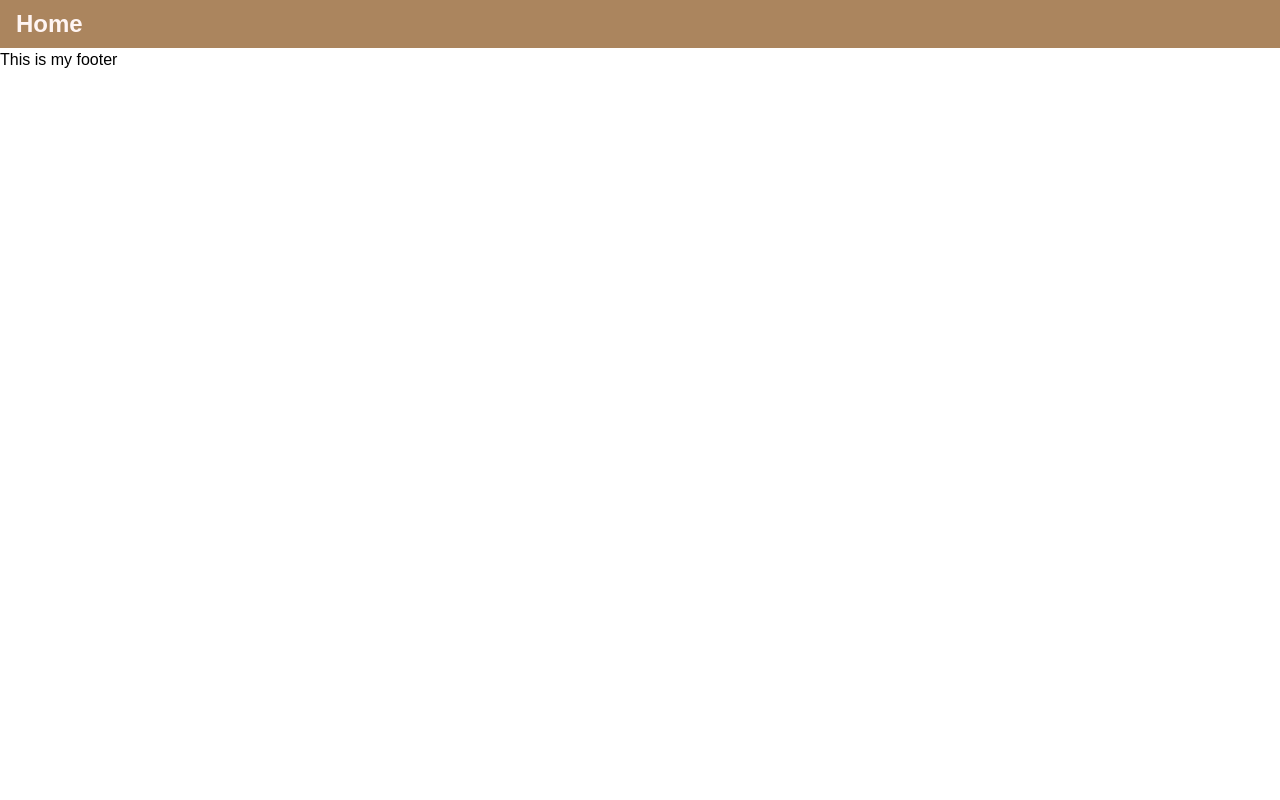
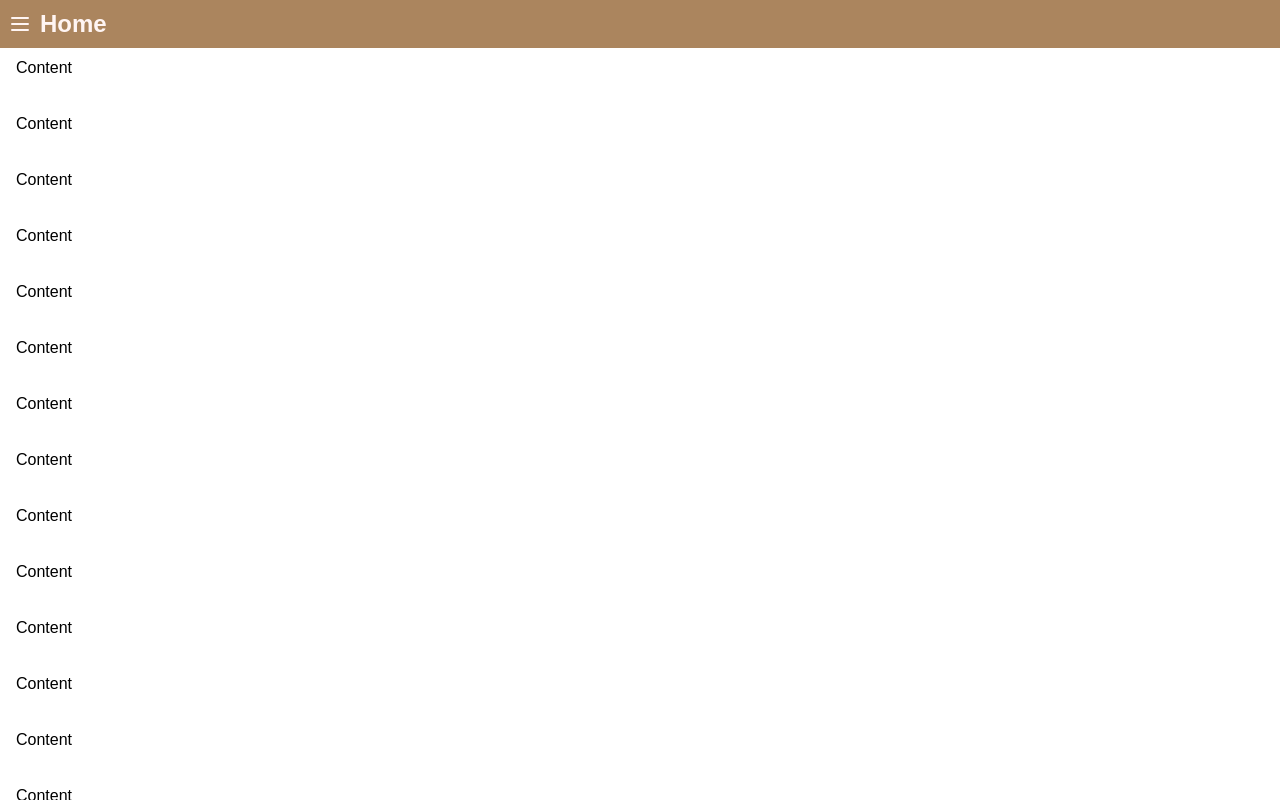
Before and after one commit to Business-Laboratory/nextjs-starter, a Next.js app: page / in a window 1280 px wide. Built offline with nearby package versions, Linux system fonts and the light colour scheme.

Commit message:
Add main and sidebar open/close

```diff
--- a/pages/index.js
+++ b/pages/index.js
@@ -1,52 +1,175 @@
+import clsx from 'clsx'
 import Head from 'next/head'
 import Link from 'next/link'
+import { useState } from 'react'
 
 export default function Home() {
+  const [showSidebar, setShowSidebar] = useState(false)
   return (
-    <div>
+    <div className='flex flex-col h-screen'>
       <Head>
         <title>Layout examples</title>
       </Head>
 
       <Header>
+        <button
+          className='ml-2'
+          onClick={() => setShowSidebar((prev) => !prev)}
+        >
+          {showSidebar ? (
+            <CloseIcon aria-label='Close sidebar' />
+          ) : (
+            <HamburgerIcon aria-label='Open sidebar' />
+          )}
+        </button>
         <Link href='/'>
-          <a className='font-display font-bold text-2xl text-gray-red-100 ml-4'>
+          <a className='font-display font-bold text-2xl text-gray-red-100 ml-2'>
             Home
           </a>
         </Link>
+        {/* TODO: add avatar */}
       </Header>
 
-      <Main>
-        <article>
-          <section></section>
-        </article>
-      </Main>
+      <div className='flex-1 flex flex-row overflow-hidden'>
+        {showSidebar ? (
+          <Sidebar className='space-y-8 text-white pl-4 pt-2'>
+            <p>Content</p>
+            <p>Content</p>
+            <p>Content</p>
+            <p>Content</p>
+            <p>Content</p>
+            <p>Content</p>
+            <p>Content</p>
+            <p>Content</p>
+            <p>Content</p>
+            <p>Content</p>
+            <p>Content</p>
+            <p>Content</p>
+            <p>Content</p>
+            <p>Content</p>
+            <p>Content</p>
+            <p>Content</p>
+            <p>Content</p>
+            <p>Content</p>
+            <p>Content</p>
+            <p>Content</p>
+            <p>Content</p>
+            <p>Content</p>
+            <p>Content</p>
+            <p>Content</p>
+          </Sidebar>
+        ) : null}
 
-      <Sidebar>
-        <nav></nav>
-      </Sidebar>
-
-      <Footer>
-        <p>This is my footer</p>
-      </Footer>
+        <Main>
+          <article>
+            <section className='space-y-8 pl-4 pt-2'>
+              <p>Content</p>
+              <p>Content</p>
+              <p>Content</p>
+              <p>Content</p>
+              <p>Content</p>
+              <p>Content</p>
+              <p>Content</p>
+              <p>Content</p>
+              <p>Content</p>
+              <p>Content</p>
+              <p>Content</p>
+              <p>Content</p>
+              <p>Content</p>
+              <p>Content</p>
+              <p>Content</p>
+              <p>Content</p>
+              <p>Content</p>
+              <p>Content</p>
+              <p>Content</p>
+              <p>Content</p>
+              <p>Content</p>
+              <p>Content</p>
+              <p>Content</p>
+              <p>Content</p>
+            </section>
+          </article>
+          <Footer>Hi, I'm the footer</Footer>
+        </Main>
+      </div>
     </div>
   )
 }
 
-function Header({ children }) {
+function Header({ className, children }) {
   return (
-    <header className='w-full h-12 flex flex-row items-center bg-copper-400'>
+    <header
+      className={clsx(
+        'w-full h-12 flex flex-row items-center bg-copper-400',
+        className
+      )}
+    >
       {children}
     </header>
   )
 }
 
-function Main({ children }) {
-  return <main>{children}</main>
+// taken from https://heroicons.com/
+function HamburgerIcon(props) {
+  return (
+    <svg
+      xmlns='http://www.w3.org/2000/svg'
+      fill='none'
+      viewBox='0 0 24 24'
+      stroke='currentColor'
+      className='w-6 h-6 text-gray-red-100'
+      {...props}
+    >
+      <path
+        strokeLinecap='round'
+        strokeLinejoin='round'
+        strokeWidth={2}
+        d='M4 6h16M4 12h16M4 18h16'
+      />
+    </svg>
+  )
+}
+function CloseIcon(props) {
+  return (
+    <svg
+      xmlns='http://www.w3.org/2000/svg'
+      fill='none'
+      viewBox='0 0 24 24'
+      stroke='currentColor'
+      className='w-6 h-6 text-gray-red-100'
+      {...props}
+    >
+      <path
+        strokeLinecap='round'
+        strokeLinejoin='round'
+        strokeWidth={2}
+        d='M6 18L18 6M6 6l12 12'
+      />
+    </svg>
+  )
 }
 
-function Sidebar({ children }) {
-  return <aside>{children}</aside>
+function Main({ className, children }) {
+  return (
+    <main
+      className={clsx('flex-1 overflow-x-hidden overflow-y-auto', className)}
+    >
+      {children}
+    </main>
+  )
+}
+
+function Sidebar({ className, children }) {
+  return (
+    <aside
+      className={clsx(
+        'static h-screen inset-y-0 left-0 w-64 bg-gray-900 overflow-y-auto',
+        className
+      )}
+    >
+      {children}
+    </aside>
+  )
 }
 
 function Footer({ children }) {
--- a/styles/tailwind.css
+++ b/styles/tailwind.css
@@ -6,7 +6,9 @@
 
 body {
   /* by default we want font-body */
-  @apply font-body;
+  @apply font-body; /*TODO: make sure this is working or if it needs to be moved*/
+  /* prevent the whole page from scrolling, since only the sidebar will scroll */
+  overflow: hidden;
 }
 
 @tailwind components;
```
